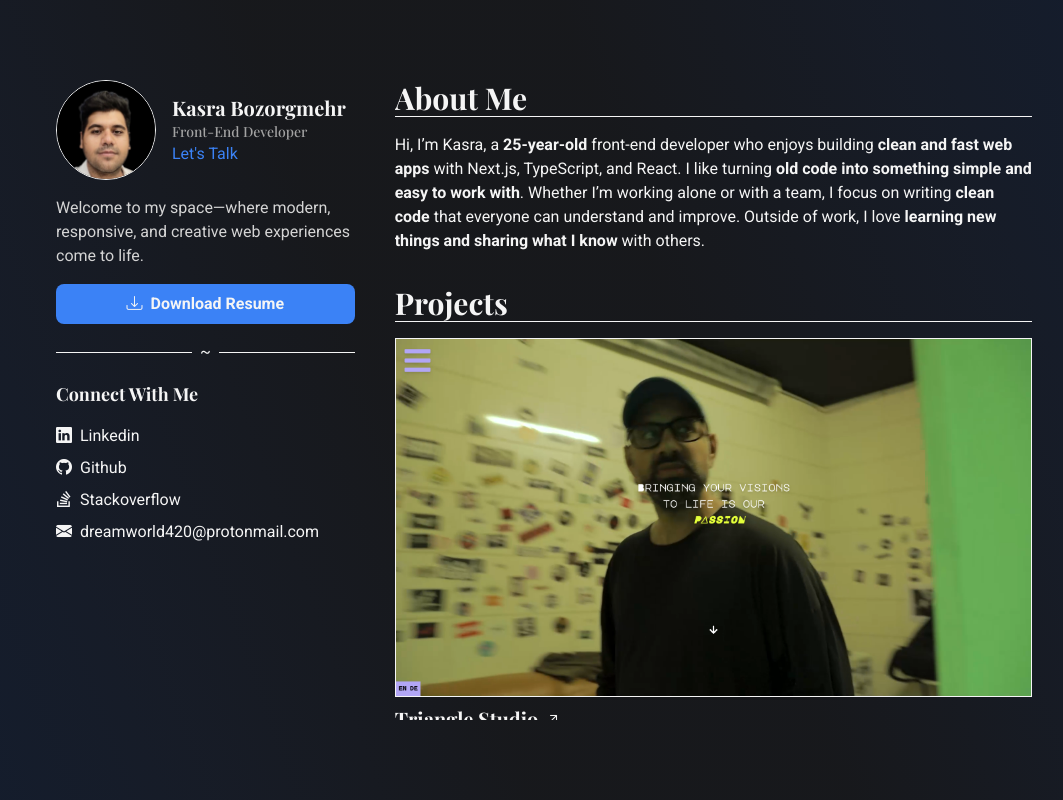
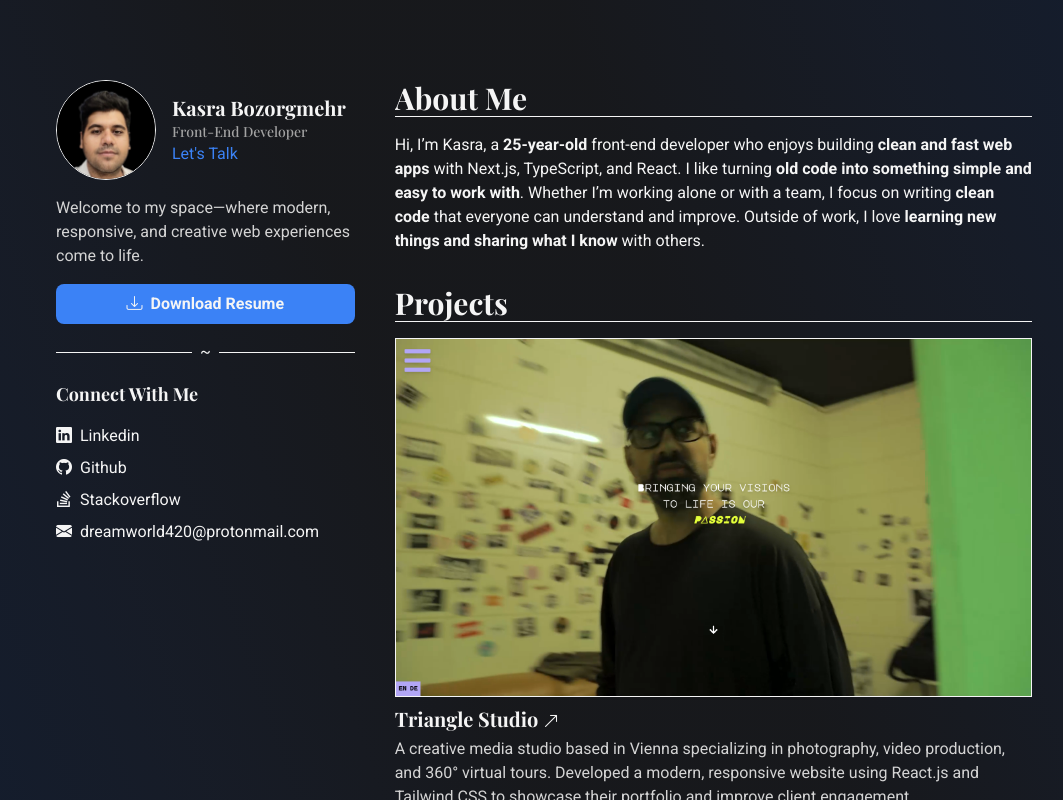
Before and after one commit to DreamWorld420/dreamworld-portfolio, a Next.js app: page / in a window 1280 px wide. Shown: the whole page, without its empty margins (96-1159 px from the left). Built offline with nearby package versions, Linux system fonts and the light colour scheme.

Commit message:
feat: responsive

```diff
--- a/package.json
+++ b/package.json
@@ -16,7 +16,8 @@
 		"bootstrap-icons": "^1.13.1",
 		"next": "14.2.31",
 		"react": "^18",
-		"react-dom": "^18"
+		"react-dom": "^18",
+		"react-intersection-observer": "^9.16.0"
 	},
 	"devDependencies": {
 		"@dword-design/eslint-plugin-import-alias": "^5.0.0",
--- a/src/app/layout.tsx
+++ b/src/app/layout.tsx
@@ -32,7 +32,7 @@ export default function RootLayout({
 	return (
 		<html lang="en">
 			<body
-				className={`${roboto.variable} ${playfairDisplay.variable} font-sans`}
+				className={`${roboto.variable} ${playfairDisplay.variable} !scroll-smooth font-sans`}
 			>
 				{children}
 			</body>
--- a/src/app/page.tsx
+++ b/src/app/page.tsx
@@ -1,6 +1,7 @@
 "use client";
 
 import { useMemo } from "react";
+import { useInView } from "react-intersection-observer";
 
 import Image from "next/image";
 import Link from "next/link";
@@ -8,6 +9,9 @@ import Link from "next/link";
 import ProjectItem from "@/components/ProjectItem";
 
 export default function Home() {
+	const { ref, inView } = useInView({
+		threshold: 0.03,
+	});
 	const age = useMemo(() => {
 		const birthDate = new Date(2000, 5, 11);
 		const now = new Date();
@@ -26,9 +30,8 @@ export default function Home() {
 	}, []);
 
 	return (
-		<div className="flex h-screen w-screen flex-col items-center justify-center">
-			<div className="mx-auto grid h-full max-w-screen-lg grid-cols-1 gap-10 px-6 py-20 md:grid-cols-12">
-				<div className="flex max-h-[560px] flex-col gap-4 md:col-span-4">
+		<div className="hide-scrollbar mx-auto grid h-screen max-w-screen-lg grid-cols-1 gap-10 overflow-auto px-6 py-10 md:grid-cols-12 md:py-20">
+			<div className="flex flex-col gap-4 md:col-span-4 md:max-h-[560px]">
 				<div className="flex items-center gap-4">
 					<Image
 						alt="profile"
@@ -116,16 +119,26 @@ export default function Home() {
 				</div>
 			</div>
 
-				<div className="hide-scrollbar flex max-h-[calc(100vh_-_80px)] flex-col gap-8 overflow-auto md:col-span-8">
+			<a
+				href="#detail"
+				className={`my-10 flex animate-bounce items-center justify-center text-[40px] transition-all md:hidden ${inView && "opacity-0"} duration-1000`}
+			>
+				<i className="bi bi-chevron-down"></i>
+			</a>
+
+			<div
+				ref={ref}
+				id="detail"
+				className="hide-scrollbar flex h-fit flex-col gap-8 overflow-auto pb-20 pt-10 md:col-span-8 md:max-h-[calc(100vh_-_80px)] md:pt-0"
+			>
 				<section className="flex flex-col gap-2">
 					<h2 className="mb-2 border-b border-solid border-neutral-100 font-serif text-3xl font-bold">
 						About Me
 					</h2>
 					<p>
-							Hi, I’m Kasra, a <strong>{age}-year-old</strong> front-end
-							developer who enjoys building{" "}
-							<strong>clean and fast web apps</strong> with Next.js, TypeScript,
-							and React. I like turning{" "}
+						Hi, I’m Kasra, a <strong>{age}-year-old</strong> front-end developer
+						who enjoys building <strong>clean and fast web apps</strong> with
+						Next.js, TypeScript, and React. I like turning{" "}
 						<strong>
 							old code into something simple and easy to work with
 						</strong>
@@ -209,6 +222,5 @@ export default function Home() {
 				</section>
 			</div>
 		</div>
-		</div>
 	);
 }
--- a/src/components/ProjectItem.tsx
+++ b/src/components/ProjectItem.tsx
@@ -36,7 +36,7 @@ const ProjectItem: React.FC<ProjectItemProps> = ({
 						{labels.map((item) => {
 							return (
 								<div
-									className="rounded-3xl border border-solid border-blue-200 bg-blue-200 bg-opacity-15 px-2 text-sm font-bold text-blue-200"
+									className="rounded-3xl border border-solid border-blue-200 bg-blue-200 bg-opacity-15 px-2 text-xs font-bold text-blue-200 md:text-sm"
 									key={item}
 								>
 									{item}
```
Also changed, not shown: 1 other file (tests, documents, lock files or other folders). Lines whose indentation alone changed are shown as unchanged.
